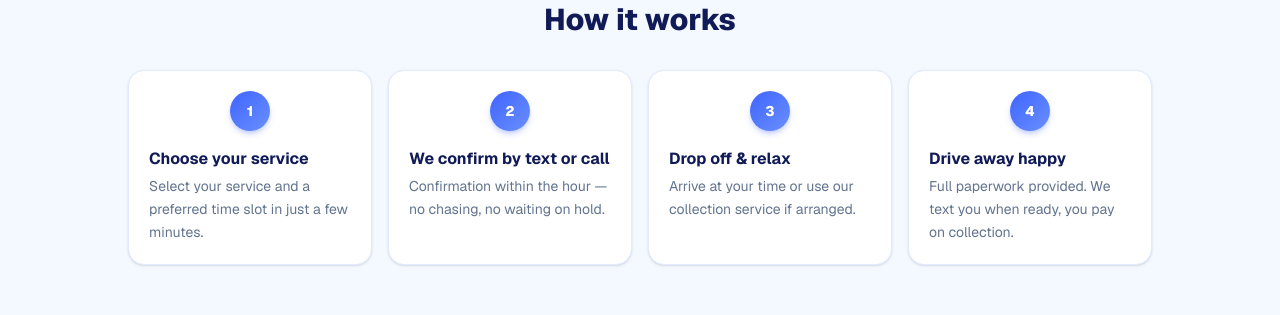
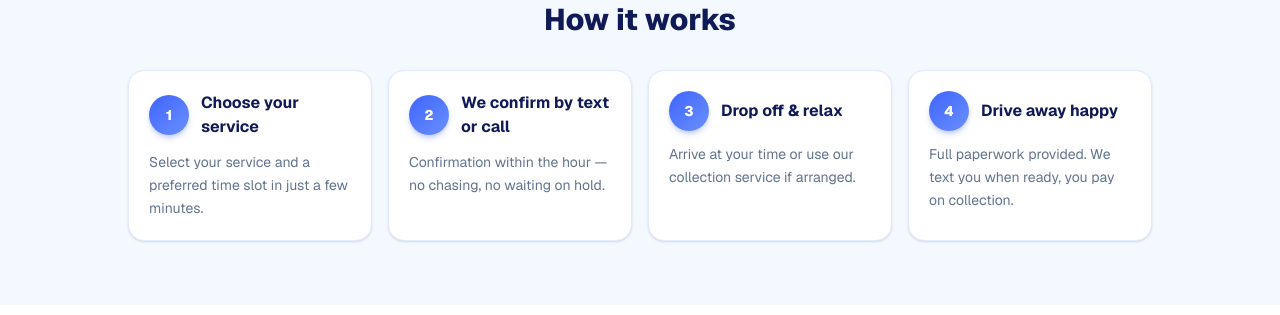
Before and after one commit to arslan020/car-service-website, a Next.js app: page / in a window 1280 px wide. Shown: the part 1676-1991 px from the top of the page. Built offline with nearby package versions, Linux system fonts and the light colour scheme.

Commit message:
Add manual entry fallback to booking flow

```diff
--- a/app/page.tsx
+++ b/app/page.tsx
@@ -137,7 +137,7 @@ const HOW_IT_WORKS = [
   },
 ] as const;
 
-const TYPEWRITER_TEXT = "We collect, we fix & we return your car";
+const TYPEWRITER_TEXT = "Drop off, we fix, drive away happy";
 
 export default function HomePage() {
   const router = useRouter();
@@ -294,7 +294,16 @@ export default function HomePage() {
               </button>
             </div>
             {regError && (
-              <p className="mt-2 text-sm font-medium text-red-600">{regError}</p>
+              <div className="mt-2 flex flex-col items-start gap-1 sm:flex-row sm:items-center sm:gap-3">
+                <p className="text-sm font-medium text-red-600">{regError}</p>
+                <button
+                  type="button"
+                  onClick={() => router.push(`/book?service=${selectedService}&manual=1${reg ? `&reg=${encodeURIComponent(reg)}` : ""}`)}
+                  className="text-sm font-semibold text-[#3f63ff] underline underline-offset-2 hover:text-[#101a56]"
+                >
+                  Enter car details manually instead
+                </button>
+              </div>
             )}
           </div>
 
@@ -426,15 +435,15 @@ export default function HomePage() {
             {HOW_IT_WORKS.map((step) => (
               <div
                 key={step.n}
-                className="flex items-center gap-3 rounded-2xl border border-[#e0ebff] bg-white p-5 shadow-sm sm:flex-col sm:gap-0"
+                className="flex flex-col gap-3 rounded-2xl border border-[#e0ebff] bg-white p-5 shadow-sm"
               >
-                <span className="flex h-10 w-10 shrink-0 items-center justify-center rounded-full bg-gradient-to-br from-[#3f63ff] to-[#6b8fff] text-sm font-extrabold text-white shadow-md shadow-[#3f63ff]/25 sm:mb-4">
-                  {step.n}
-                </span>
-                <div>
+                <div className="flex items-center gap-3">
+                  <span className="flex h-10 w-10 shrink-0 items-center justify-center rounded-full bg-gradient-to-br from-[#3f63ff] to-[#6b8fff] text-sm font-extrabold text-white shadow-md shadow-[#3f63ff]/25">
+                    {step.n}
+                  </span>
                   <h3 className="font-bold text-[#101a56]">{step.title}</h3>
-                  <p className="mt-1 text-sm leading-relaxed text-slate-500">{step.body}</p>
                 </div>
+                <p className="text-sm leading-relaxed text-slate-500">{step.body}</p>
               </div>
             ))}
           </div>
--- a/components/booking-bar.tsx
+++ b/components/booking-bar.tsx
@@ -113,7 +113,16 @@ export function BookingBar({
         </button>
       </div>
       {regError && (
-        <p className="mt-2 text-sm font-medium text-red-600">{regError}</p>
+        <div className="mt-2 flex flex-col items-start gap-1 sm:flex-row sm:items-center sm:gap-3">
+          <p className="text-sm font-medium text-red-600">{regError}</p>
+          <button
+            type="button"
+            onClick={() => router.push(`/book?service=${selected}&manual=1${reg ? `&reg=${encodeURIComponent(reg)}` : ""}`)}
+            className="text-sm font-semibold text-[#3f63ff] underline underline-offset-2 hover:text-[#101a56]"
+          >
+            Enter car details manually instead
+          </button>
+        </div>
       )}
     </div>
   );
--- a/components/booking-wizard.tsx
+++ b/components/booking-wizard.tsx
@@ -244,7 +244,7 @@ export function BookingWizard() {
   const [lookupPending, setLookupPending] = useState(false);
   const [lookupError, setLookupError] = useState<string | null>(null);
   const [lookupVehicle, setLookupVehicle] = useState<LookupVehicle | null>(null);
-  const [manualEntry, setManualEntry] = useState(false);
+  const [manualEntry, setManualEntry] = useState(searchParams.get("manual") === "1");
   const [logoSourceIndex, setLogoSourceIndex] = useState(0);
   const [pending, setPending] = useState(false);
   const [error, setError] = useState<string | null>(null);
@@ -630,6 +630,7 @@ export function BookingWizard() {
                   setLookupVehicle(null);
                   setLookupError(null);
                   setLogoSourceIndex(0);
+                  setManualEntry(false);
                 }}
                 className="w-full bg-transparent py-3.5 pl-[3.5rem] pr-4 text-center text-lg font-extrabold uppercase tracking-widest text-[#101a56] placeholder-[#a89000] focus:outline-none"
               />
```
